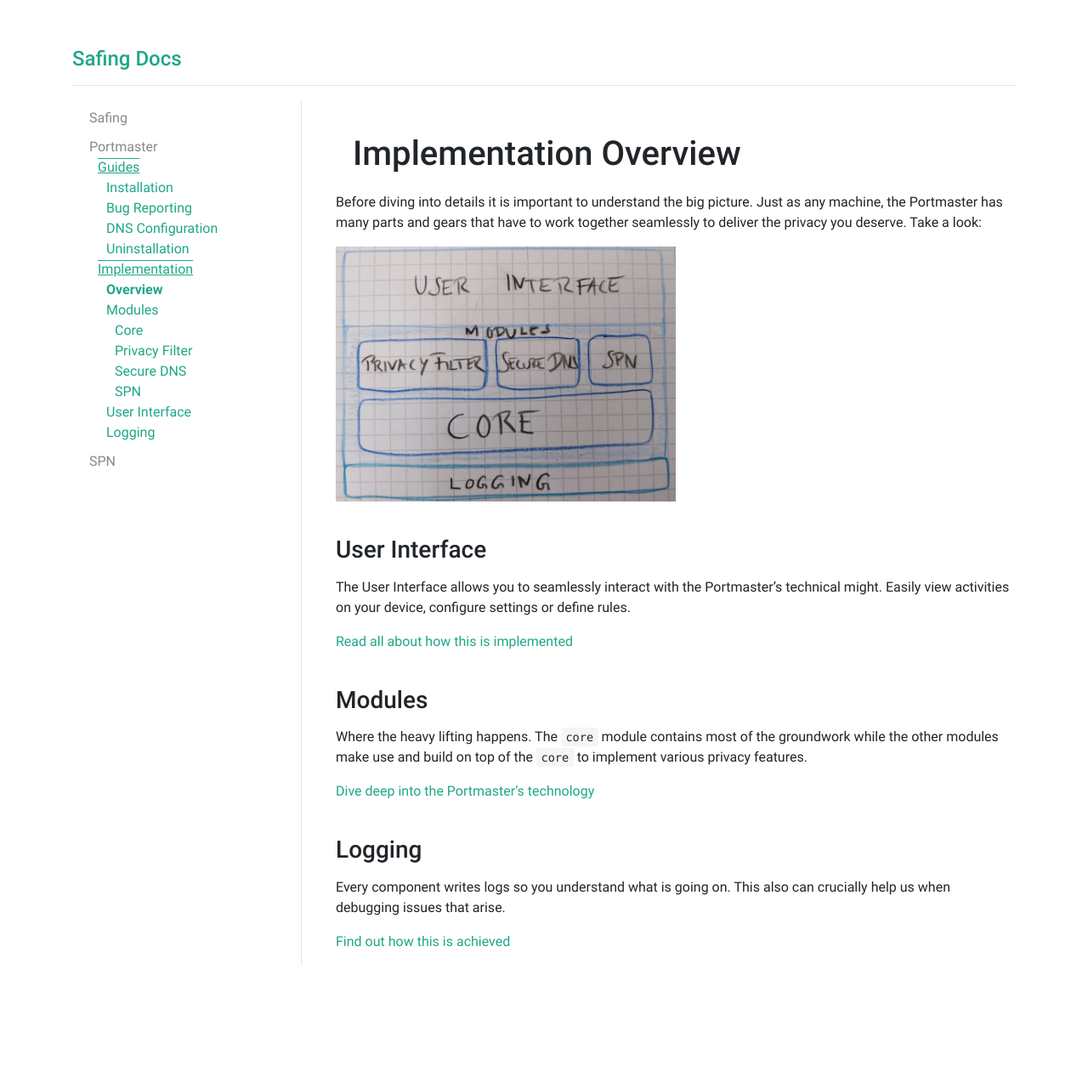
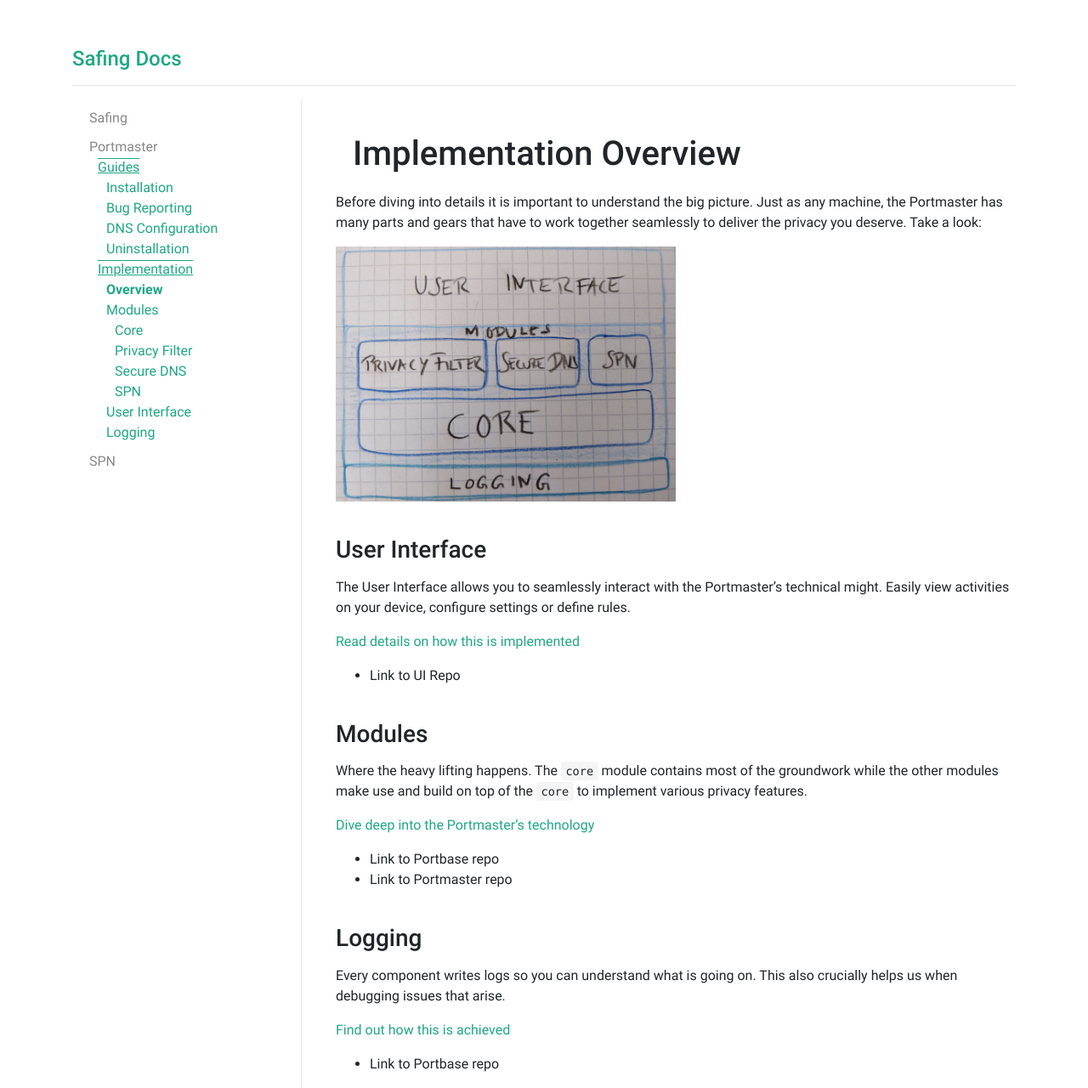
Before and after one commit to safing/docs, a Jekyll site: the page built from portmaster/implementation/overview.md, in a window 1280 px wide. Shown: the whole page at 85% size. Built offline with Jekyll 4.4.1, drawn with Linux system fonts in a browser that asks for light colours; before the commit the page ends 1136 px from its top, so only the background shows below that.

Commit message:
Add drafty ideas to overview

```diff
--- a/portmaster/implementation/overview.md
+++ b/portmaster/implementation/overview.md
@@ -11,7 +11,9 @@ Before diving into details it is important to understand the big picture. Just a
 
 The User Interface allows you to seamlessly interact with the Portmaster's technical might. Easily view activities on your device, configure settings or define rules.
 
-[Read all about how this is implemented](/portmaster/implementation/user-interface/)
+[Read details on how this is implemented](/portmaster/implementation/user-interface/)
+
+- Link to UI Repo
 
 ### Modules
 
@@ -19,8 +21,13 @@ Where the heavy lifting happens. The `core` module contains most of the groundwo
 
 [Dive deep into the Portmaster's technology](/portmaster/implementation/modules/core/)
 
+- Link to Portbase repo
+- Link to Portmaster repo
+
 ### Logging
 
-Every component writes logs so you understand what is going on. This also can crucially help us when debugging issues that arise.
+Every component writes logs so you can understand what is going on. This also crucially helps us when debugging issues that arise.
 
 [Find out how this is achieved](/portmaster/implementation/logs/)
+
+- Link to Portbase repo
```
